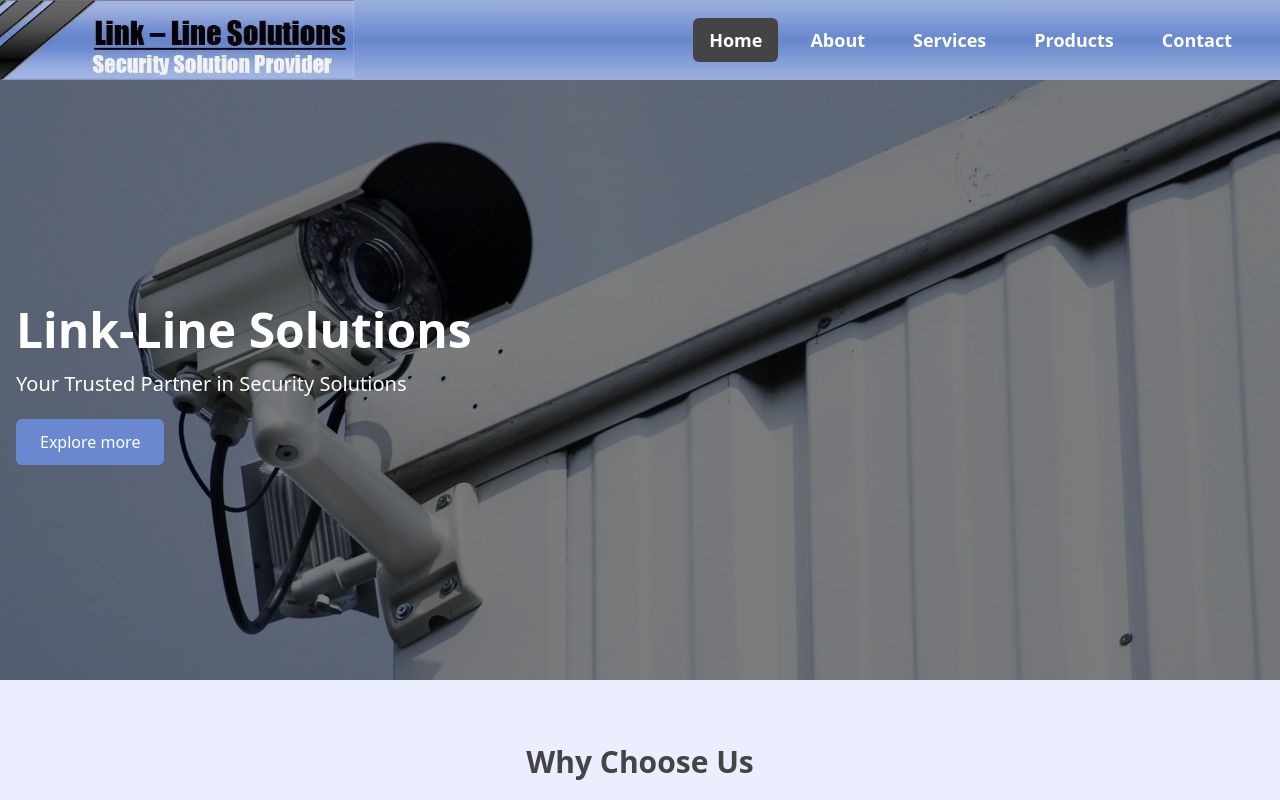
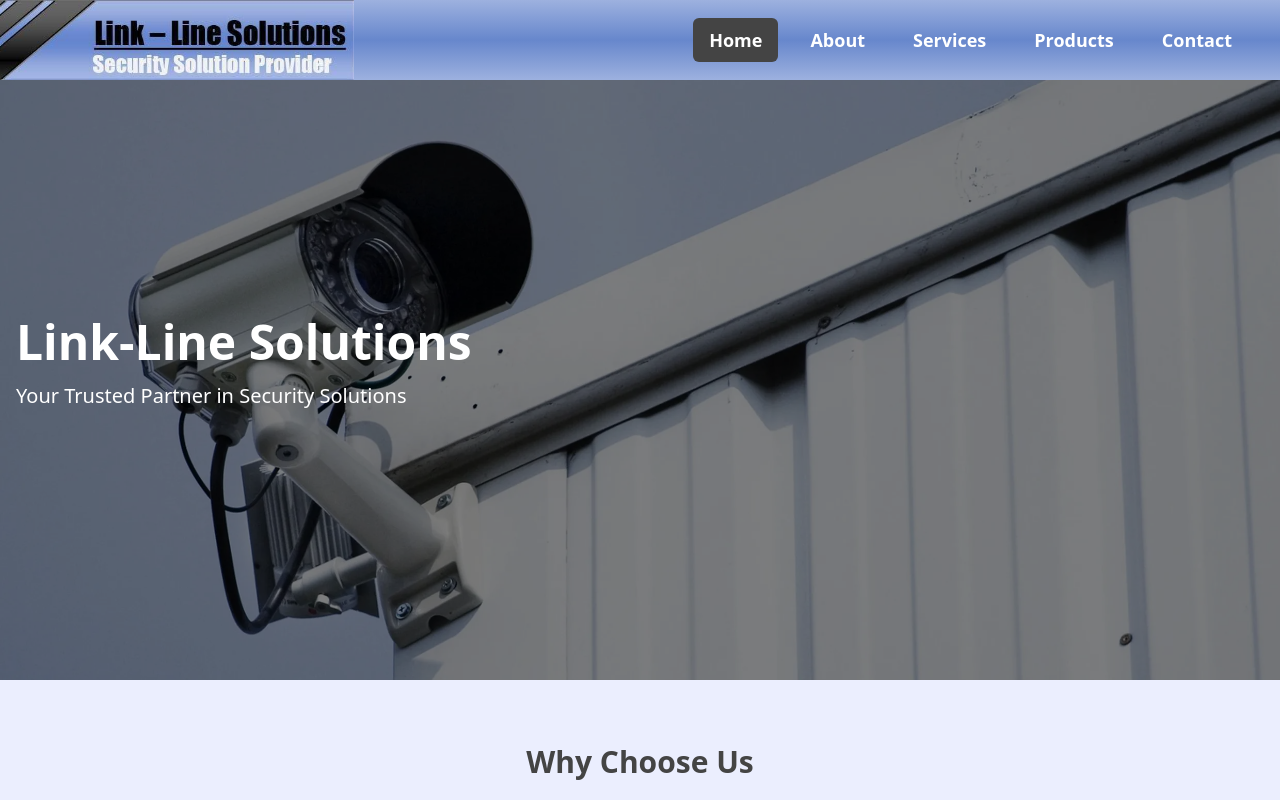
Before and after one commit to tariq-9484/Linkline, a React (Vite) app: page / in a window 1280 px wide. Shown: the top 800 px of the page. Built offline with nearby package versions, Linux system fonts and the light colour scheme.

Commit message:
Removed 404 button path

```diff
--- a/src/pages/Home.tsx
+++ b/src/pages/Home.tsx
@@ -18,9 +18,6 @@ const Home = () => {
           <div className="text-white">
             <h1 className="text-5xl font-bold mb-4">Link-Line Solutions</h1>
             <p className="text-xl mb-8">Your Trusted Partner in Security Solutions</p>
-            <a href="/products" className="bg-[#6A88D0] text-white px-6 py-3 rounded-md hover:bg-[#6686CF]">
-            Explore more
-            </a>
           </div>
         </div>
       </section>
```
